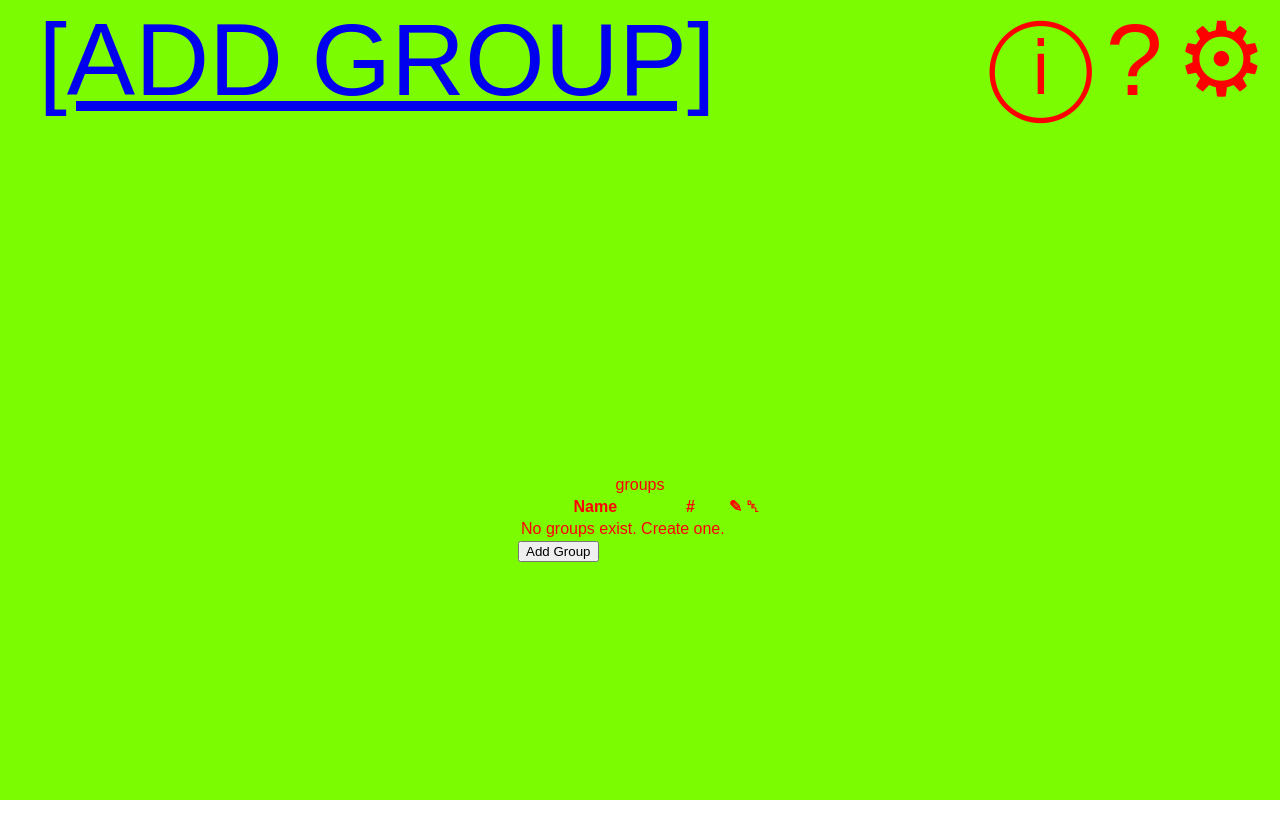
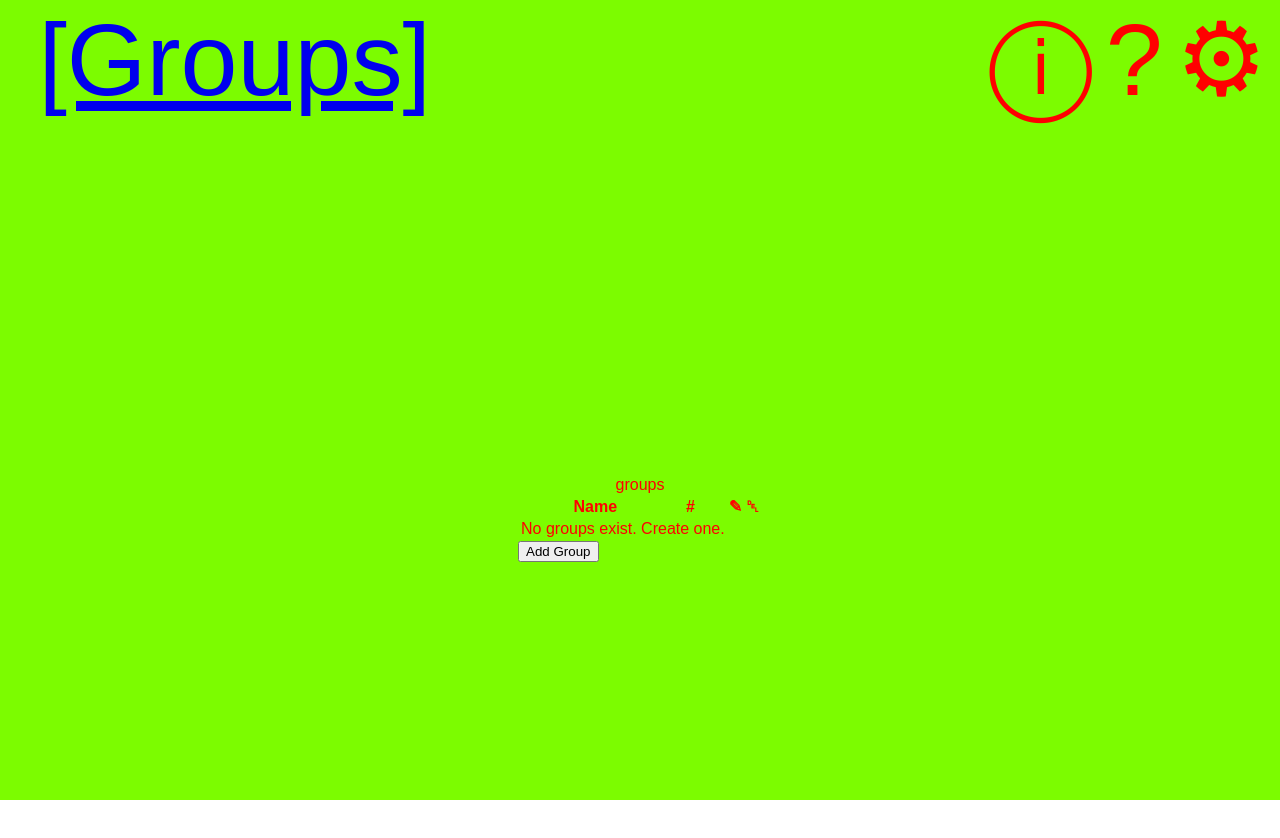
Before and after one commit to jacobpatterson1549/macro-measure, a React (Create React App) app: page / in a window 1280 px wide. Shown: the top 838 px of the page. Built offline with nearby package versions, Linux system fonts and the light colour scheme.

Commit message:
improving header item

```diff
--- a/src/App.js
+++ b/src/App.js
@@ -70,6 +70,7 @@ class App extends React.Component {
     this.localStorage.clear();
     this.setState({
       view: Main.DefaultView,
+      groups: [],
       currentGroup: null,
       currentGroupItem: null,
       distanceUnit: Settings.DefaultDistanceUnit
@@ -81,6 +82,7 @@ class App extends React.Component {
       <div className="App">
         <Header
           currentGroup={this.state.currentGroup}
+          view={this.state.view}
           setView={view => this.setView(view)}
         />
         <Main
@@ -112,13 +114,14 @@ class Header extends React.Component {
   }
 
   render() {
+    const groupListName = (!['items'].includes(this.props.view)) ? '[Groups]' : this.props.currentGroup || '[ADD Group]';
     return (
       <header className="Header">
         <a href="/"
           onClick={(e) => preventDefault(() => this.props.setView("groups"), e)}
           title="group list"
         >
-          <span>{this.props.currentGroup || '[ADD GROUP]'}</span>
+          <span>{groupListName}</span>
         </a>
         {this.headerItem('ⓘ', 'about page', 'about')}
         {this.headerItem('?', 'help page', 'help')}
```
